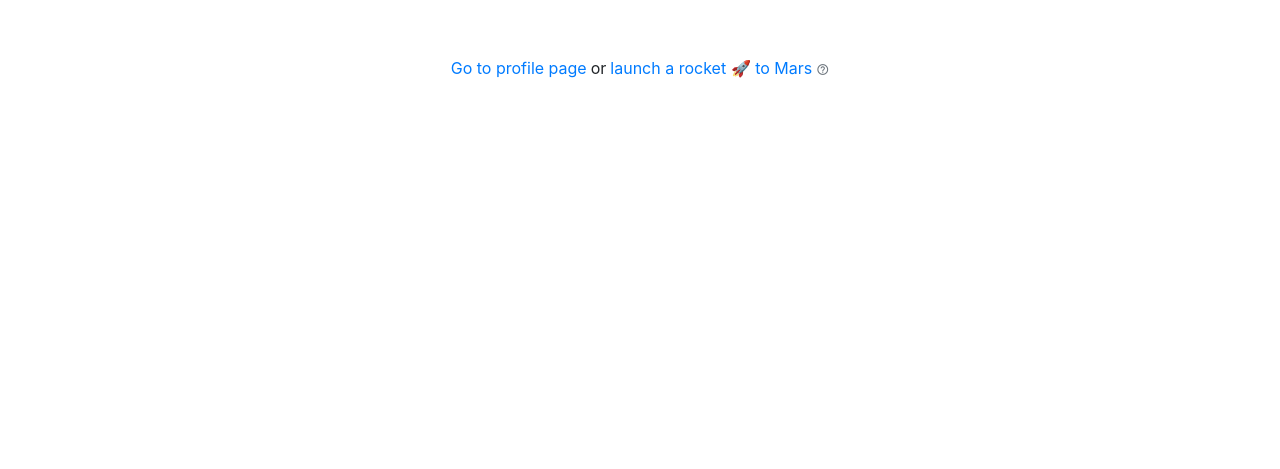
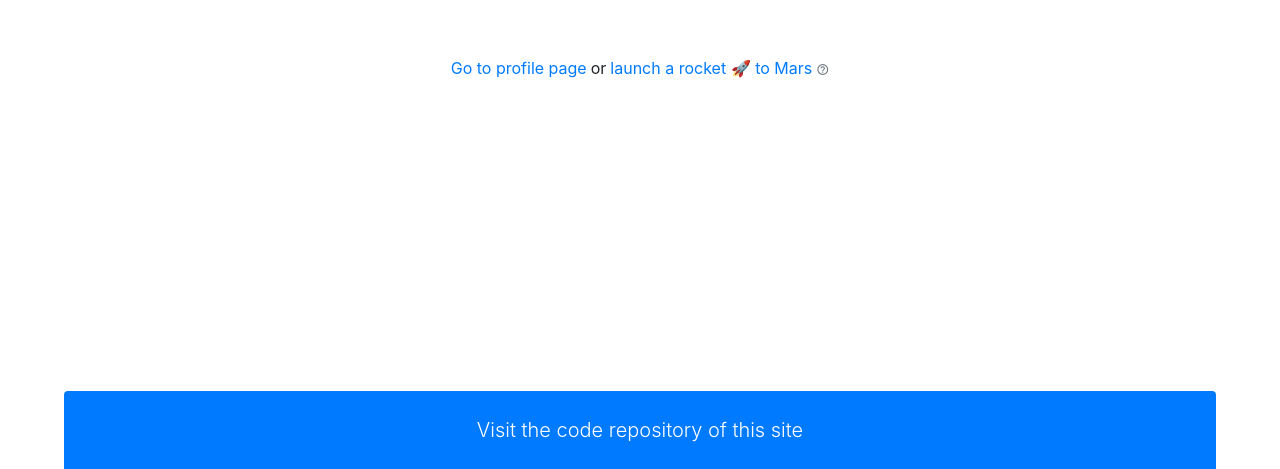
Before and after one commit to parzh/parzh.github.io, a React app: page / in a window 1280 px wide. Shown: the part 331-800 px from the top of the page. Built offline with nearby package versions, Linux system fonts and the light colour scheme.

Commit message:
Add link to code repo

```diff
--- a/src/app.tsx
+++ b/src/app.tsx
@@ -9,6 +9,18 @@ import ProfilePage from "./pages/profile-page";
 import NotFoundPage from "./pages/not-found-page";
 
 import WrapperFor404RedirectsFromGitHubPages from "./components/wrapper-for-404-redirects-from-github-pages";
+
+import { createStyleFor } from "./helpers/styles";
+
+/** @private */
+const styleFor = createStyleFor({
+	footer: {
+		cursor: "pointer",
+		width: "90%",
+		margin: "0 5%",
+		animation: "slide-up-from-bottom 2s 3s both"
+	},
+});
 
 export default function App(): JSX.Element {
 	return (
@@ -28,6 +40,20 @@ export default function App(): JSX.Element {
 					</Route>
 				</Switch>
 			</BrowserRouter>
+
+			<footer
+				className="bg-primary rounded-top"
+				style={styleFor.footer}
+			>
+				<a
+					className="d-block"
+					href="https://github.com/parzh/parzh.github.io"
+				>
+					<button className="bg-transparent border-0 w-100 p-0 text-white my-4 lead">
+						Visit the code repository of this site
+					</button>
+				</a>
+			</footer>
 		</Provider>
 	);
 }
--- a/src/styles/keyframes.css
+++ b/src/styles/keyframes.css
@@ -5,3 +5,16 @@
 @keyframes fade-in-to-7 {
 	from { opacity: 0% } to { opacity: 7% }
 }
+
+@keyframes slide-up-from-bottom {
+	from {
+		position: fixed;
+		bottom: 0;
+		transform: translateY(100%);
+	}
+	to {
+		position: fixed;
+		bottom: 0;
+		transform: translateY(0);
+	}
+}
```
